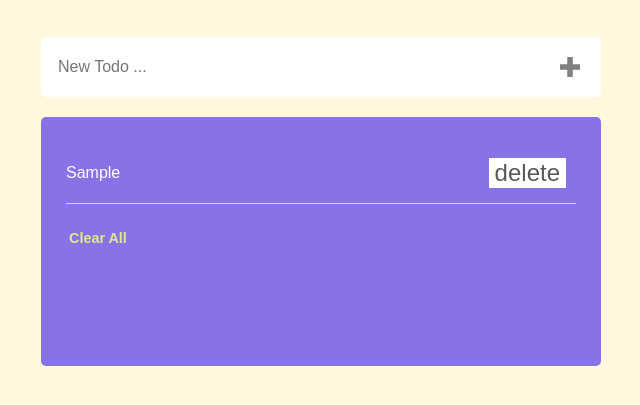
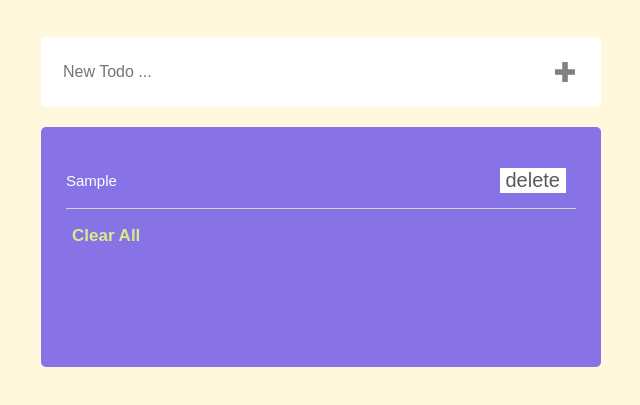
Before and after one commit to vaishnavi-maker/TODO-LIST-APP, a plain HTML site: page todoappui.html in a window 1280 px wide. Both pictures are taken after typing "Sample" into the empty fields and a click on the button 889 px from the left and 177 px from the top of the page. Shown: the part 111-516 px from the top of the page, without its empty margins (319-959 px from the left). Drawn offline with Linux system fonts and the light colour scheme.

Commit message:
Update todoappcss.css

```diff
--- a/todoappcss.css
+++ b/todoappcss.css
@@ -1,5 +1,4 @@
 html {
-   /*background-image: url(back.jpg);*/
    background-color: cornsilk;
    background-repeat: no-repeat;
    background-size: cover;
@@ -10,7 +9,6 @@ html {
 }
 
 .todo-list-item-fall {
-   transform: translateY(12rem) rotateZ(10deg);
    opacity: 0;
 }
 
@@ -30,23 +28,41 @@ html {
 
 form {
    background-color: #FFFFFF;
-   padding: 15px;
+   padding: 20px;
    border-radius: 5px;
    display: flex;
 }
 
+.editclear {
+   /*background-color: #FFFFFF;
+   padding: 20px;
+   padding: 15px 0;*/
+   border-radius: 5px;
+   display: flex;
+   flex-grow: 1;
+   padding: 20px 0px;
+}
+/* only select text fields  */
 input[type="text"] {
    height: 30px;
    outline: 0;
    border: none;
-   font-size: 1rem;
+   font-size: 16px;
    font-family: 'Raleway', sans-serif;
    color: #595959;
    flex-grow: 1;
 }
 
 button {
-   font-size: 1.5rem;
+   font-size: 20px;
+   background-color: #FFFFFF;
+   outline: 0;
+   border: none;
+   color: #595959;
+}
+
+button .editAll {
+   font-size: 20px;
    background-color: #FFFFFF;
    outline: 0;
    border: none;
@@ -77,7 +93,7 @@ li {
    align-items: center;
    border-bottom: 1px solid lightgrey;
    padding: 15px 0;
-   font-size: 1rem;
+   font-size: 15px;
    color: white;
 }
 
@@ -94,12 +110,12 @@ img {
    width: 20px;
 }
 
-.clearAll {
+.clearAll ,.editAll {
    display: flex;
    justify-content: flex-end;
-   padding: 10px 3px;
+   /*padding: 10px 3px;*/
    cursor: pointer;
-   font-size: 0.9rem;
+   font-size: 17px;
    background-color: #8772e6;
    color: rgb(220, 235, 137);
 
```
